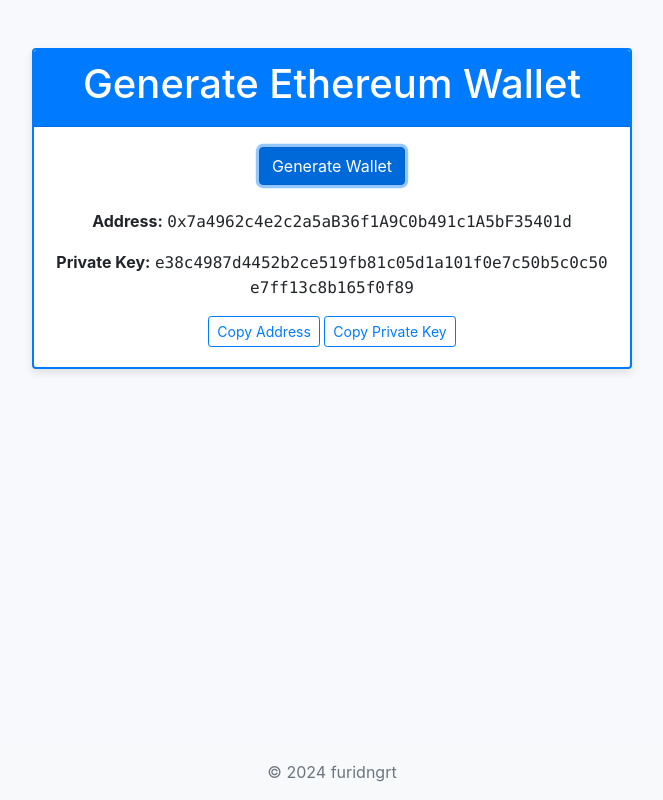
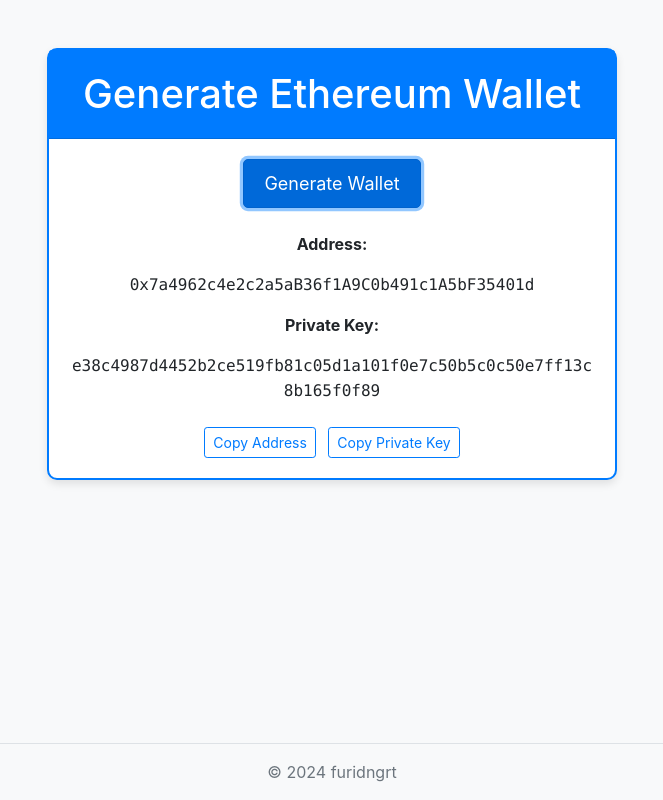
Before and after one commit to furidngrt/wallet-crypto-generator, a website: page public/index.html in a window 1280 px wide. Both pictures are taken after a click on the button "Generate Wallet". Shown: the whole page, without its empty margins (308-971 px from the left). Drawn offline with nearby package versions, Linux system fonts and the light colour scheme; no server answers; a script that the page names is missing.

Commit message:
Update index.html

```diff
--- a/public/index.html
+++ b/public/index.html
@@ -5,27 +5,52 @@
     <meta name="viewport" content="width=device-width, initial-scale=1.0">
     <title>Crypto Wallet Generator</title>
     <link rel="stylesheet" href="https://stackpath.bootstrapcdn.com/bootstrap/4.5.2/css/bootstrap.min.css">
-    <link rel="stylesheet" href="/style.css">
+    <link rel="stylesheet" href="/style.css"> <!-- Make sure to create style.css for custom styling -->
     <style>
         /* Custom styling */
+        body {
+            background-color: #f8f9fa; /* Light grey background */
+        }
+        .container {
+            max-width: 600px; /* Limit width for better readability */
+        }
         .card {
-            border: 2px solid #007bff;
+            border: 2px solid #007bff; /* Blue border for the card */
+            border-radius: 10px; /* Rounded corners */
+            box-shadow: 0 4px 8px rgba(0, 0, 0, 0.1); /* Soft shadow */
+            transition: box-shadow 0.3s ease;
+        }
+        .card:hover {
+            box-shadow: 0 8px 16px rgba(0, 0, 0, 0.2); /* Shadow on hover */
         }
         .card-header {
-            background-color: #007bff;
+            background-color: #007bff; /* Blue header */
             color: white;
-            padding: 10px;
+            padding: 20px;
+            border-top-left-radius: 10px; /* Rounded corners only on top */
+            border-top-right-radius: 10px;
+        }
+        .card-body {
+            padding: 20px;
         }
         .btn-primary {
-            background-color: #007bff;
+            background-color: #007bff; /* Blue button */
             border-color: #007bff;
+            border-radius: 5px;
+            padding: 10px 20px;
+            font-size: 18px;
         }
         .btn-primary:hover {
-            background-color: #0056b3;
+            background-color: #0056b3; /* Darker blue on hover */
             border-color: #0056b3;
         }
         .text-monospace {
             font-family: "SFMono-Regular", Menlo, Monaco, Consolas, "Liberation Mono", "Courier New", monospace;
+            word-break: break-all; /* Break long addresses/keys */
+        }
+        .footer {
+            background-color: #f8f9fa; /* Light grey footer */
+            border-top: 1px solid #dee2e6; /* Light border on top */
         }
     </style>
 </head>
@@ -33,31 +58,36 @@
     <div class="container mt-5">
         <div class="card text-center">
             <div class="card-header">
-                <h1>Generate Ethereum Wallet</h1>
+                <h1 class="mb-0">Generate Ethereum Wallet</h1>
             </div>
             <div class="card-body">
-                <button id="generateWallet" class="btn btn-primary">Generate Wallet</button>
+                <button id="generateWallet" class="btn btn-primary btn-lg">Generate Wallet</button>
                 <div id="walletInfo" class="mt-4" style="display: none;">
-                    <p><strong>Address:</strong> <span id="address" class="text-monospace"></span></p>
-                    <div id="qrcode"></div> <!-- QR code container -->
-                    <p><strong>Private Key:</strong> <span id="privateKey" class="text-monospace"></span></p>
-                    <button id="copyAddress" class="btn btn-outline-primary btn-sm">Copy Address</button>
-                    <button id="copyPrivateKey" class="btn btn-outline-primary btn-sm">Copy Private Key</button>
+                    <p><strong>Address:</strong></p>
+                    <p><span id="address" class="text-monospace"></span></p>
+                    <p class="mt-3"><strong>Private Key:</strong></p>
+                    <p><span id="privateKey" class="text-monospace"></span></p>
+                    <div class="mt-4">
+                        <button id="copyAddress" class="btn btn-outline-primary btn-sm mr-2">Copy Address</button>
+                        <button id="copyPrivateKey" class="btn btn-outline-primary btn-sm">Copy Private Key</button>
+                    </div>
                 </div>
             </div>
         </div>
     </div>
-    <footer class="footer mt-auto py-3 bg-light">
-        <div class="container text-center">
-            <span class="text-muted">&copy; 2024 furidngrt</span>
+    <footer class="footer mt-5 py-3">
+        <div class="container text-muted text-center">
+            &copy; 2024 furidngrt
         </div>
     </footer>
+
+    <!-- Scripts -->
     <script src="https://code.jquery.com/jquery-3.5.1.slim.min.js"></script>
     <script src="https://cdn.jsdelivr.net/npm/@popperjs/core@2.5.4/dist/umd/popper.min.js"></script>
     <script src="https://stackpath.bootstrapcdn.com/bootstrap/4.5.2/js/bootstrap.min.js"></script>
-    <script src="https://cdn.rawgit.com/davidshimjs/qrcodejs/gh-pages/qrcode.min.js"></script>
     <script src="/script.js"></script>
 
+    <!-- JavaScript for wallet generation and interactions -->
     <script>
         document.getElementById('generateWallet').addEventListener('click', function() {
             // Simulate wallet generation
@@ -68,16 +98,6 @@
             document.getElementById('address').textContent = address;
             document.getElementById('privateKey').textContent = privateKey;
             document.getElementById('walletInfo').style.display = 'block';
-
-            // Generate QR Code for address
-            var qrcode = new QRCode(document.getElementById('qrcode'), {
-                text: address,
-                width: 128,
-                height: 128,
-                colorDark: "#000000",
-                colorLight: "#ffffff",
-                correctLevel: QRCode.CorrectLevel.H
-            });
         });
 
         // Copy functionality
```
